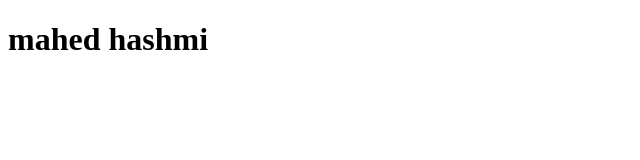
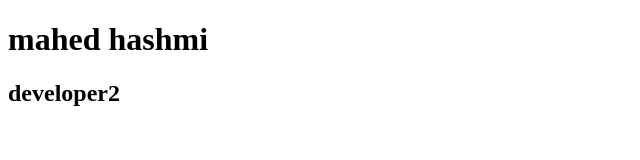
Before and after one commit to Mahad-Ahmed-Hashmi/project-website-, a plain HTML site: page index.html in a window 1280 px wide. Shown: the whole page, without its empty margins (0-640 px from the left). Drawn offline with Linux system fonts and the light colour scheme.

Commit message:
developer2

```diff
--- a/index.html
+++ b/index.html
@@ -7,5 +7,6 @@
 </head>
 <body>
     <h1>mahed hashmi</h1>
+    <h2>developer2</h2>
 </body>
 </html>
```
